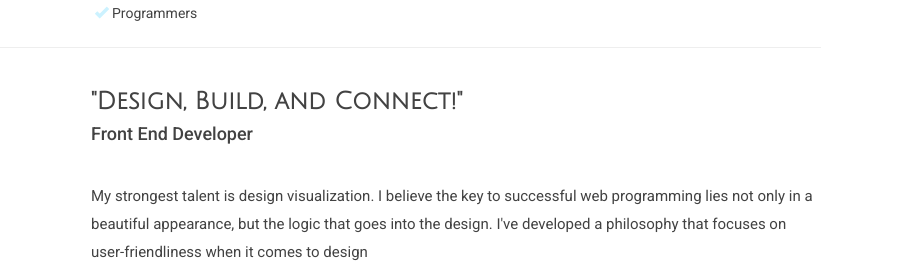
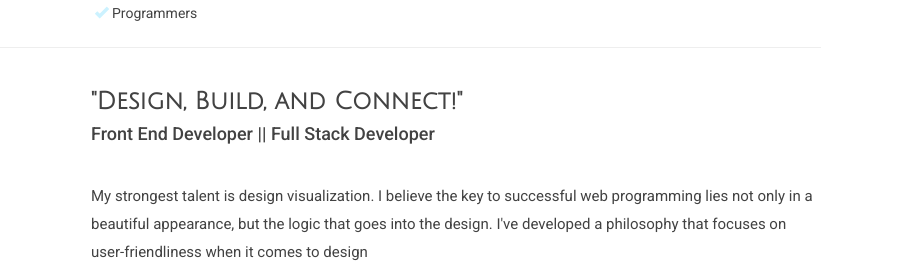
Before and after one commit to withyuns/v2, a plain HTML site: page index.html in a window 1280 px wide. Shown: the part 2680-2960 px from the top of the page, 374-1280 px from the left. Drawn offline with nearby package versions, Linux system fonts and the light colour scheme; a web font is replaced by a local one.

Commit message:
Fix contents for condition

```diff
--- a/partial01_aboutme.html
+++ b/partial01_aboutme.html
@@ -86,7 +86,7 @@
           </div>
           <div class="col-sm-8">
             <h3><strong>"Design, Build, and Connect!"</strong></h3>
-            <h4>Front End Developer</h4><br/>
+            <h4>Front End Developer || Full Stack Developer</h4><br/>
             <p>My strongest talent is design visualization. I believe the key to successful web programming lies not only in a beautiful appearance, but the logic that goes into the design. I've developed a philosophy that focuses on user-friendliness when it comes to design</p>
 
           </div>
```
